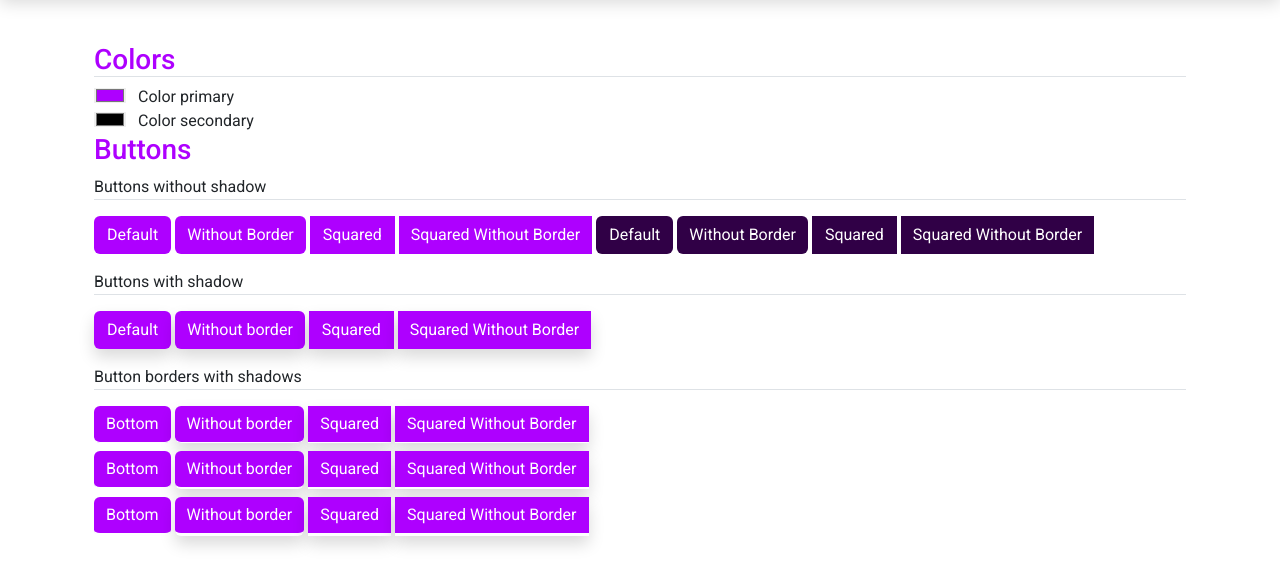
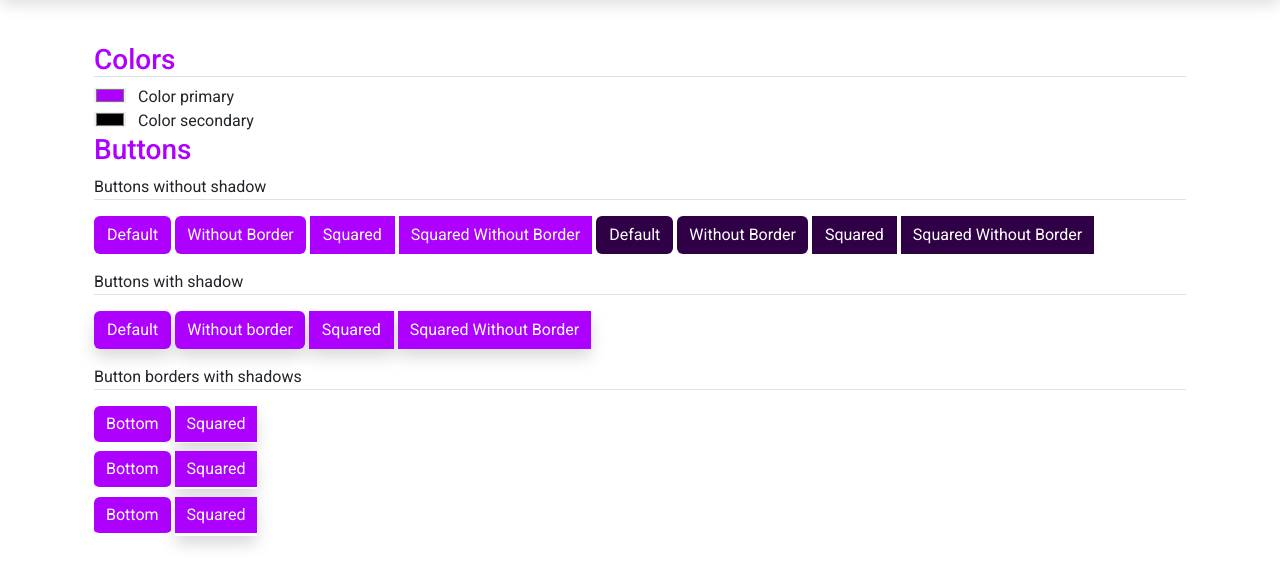
Before and after one commit to klaudiusmiskinis/bootstrap-owncss, a plain HTML site: page index.html in a window 1280 px wide. Shown: the part 71-656 px from the top of the page. Drawn offline with Linux system fonts and the light colour scheme.

Commit message:
Removing buttons that are repeated

```diff
--- a/index.html
+++ b/index.html
@@ -11,7 +11,8 @@
   <body>
     <!-- NAVBAR -->
     <nav class="d-flex align-items-center p-3 text-whitce bg-color shadow">
-      <h3 class="mb-0 text-white">Bootstrap Owncss</h3><p class="ms-2 mb-0 text-secolor">v5.2.0</p>
+      <h3 class="mb-0 text-white">Bootstrap Owncss</h3>
+      <p class="ms-2 mb-0 text-secolor">v5.2.0</p>
     </nav>
 
     <!-- CONTENT CONTAINER -->
@@ -71,39 +72,26 @@
       <!-- SUBTITLE -->
       <p class="border-bottom">Button borders with shadows</p>
       <div class="d-flex gap-1">
-        <button class="btn btn-color border-0 b1-bottom">Bottom</button>
-        <button class="btn btn-color shadow border-0 b1-bottom">
-          Without border
+        <button class="btn btn-color border-0 b1-bottom border-color">
+          Bottom
+        </button>
         </button>
         <button class="btn btn-color shadow rounded-0 border-0 b1-bottom">
           Squared
         </button>
-        <button class="btn btn-color shadow rounded-0 border-0 b1-bottom">
-          Squared Without Border
-        </button>
       </div>
       <div class="d-flex gap-1 mt-2">
         <button class="btn btn-color border-0 b2-bottom">Bottom</button>
-        <button class="btn btn-color shadow border-0 b2-bottom">
-          Without border
-        </button>
-        <button class="btn btn-color shadow rounded-0 border-0 b2-bottom">
+        <button
+          class="btn btn-color shadow rounded-0 border-0 b2-bottom"
+        >
           Squared
-        </button>
-        <button class="btn btn-color shadow rounded-0 border-0 b2-bottom">
-          Squared Without Border
         </button>
       </div>
       <div class="d-flex gap-1 mt-2">
         <button class="btn btn-color border-0 b3-bottom">Bottom</button>
-        <button class="btn btn-color shadow border-0 b3-bottom">
-          Without border
-        </button>
         <button class="btn btn-color shadow rounded-0 border-0 b3-bottom">
           Squared
-        </button>
-        <button class="btn btn-color shadow rounded-0 border-0 b3-bottom">
-          Squared Without Border
         </button>
       </div>
     </div>
```
